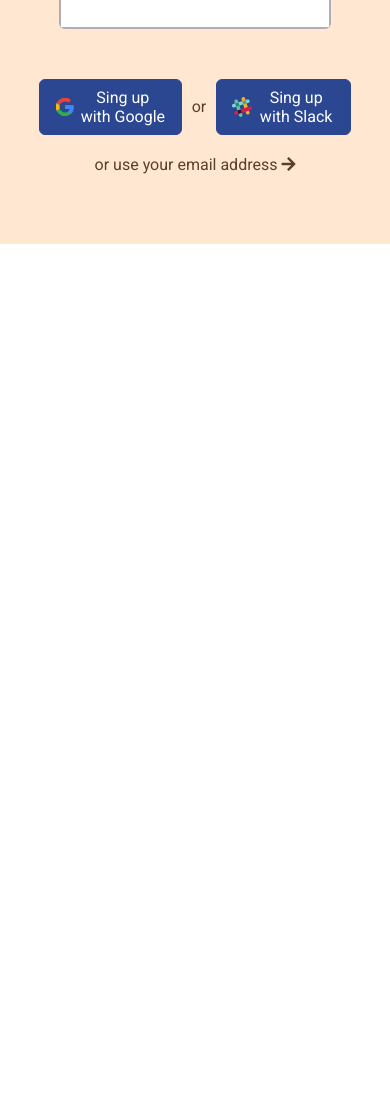
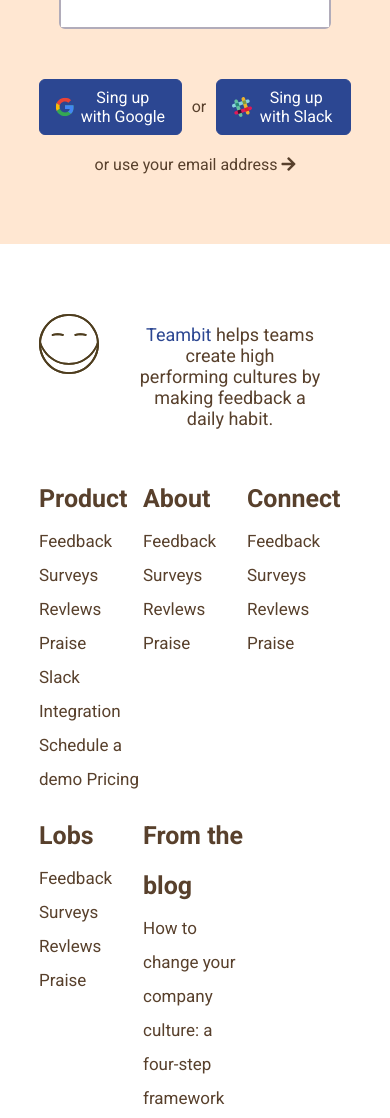
Before and after one commit to angelacaterina/node-sass-teambit, a website: page index.html in a window 390 px wide. Shown: the part 10502-11620 px from the top of the page. Before the commit the page ends 10746 px from the top, so only its background shows below. Drawn offline with Linux system fonts and the light colour scheme.

Commit message:
footer responsive

```diff
--- a/index.html
+++ b/index.html
@@ -264,7 +264,72 @@
                     </div>
                 </div>
             </main>
-            <footer id="site_footer"></footer>
+            <footer id="site_footer">
+                <div class="container">
+                    <div class="col_3 logo_footer">
+                        <div class="container_col ">
+                            <div class="logo_image">
+                                <img src="dist/images/logo-small.svg" alt="">
+                            </div>
+                            <p class="logo_text">
+                                <a href="#">Teambit</a> helps teams create high performing
+                                cultures by making feedback a daily habit.
+                            </p>
+                        </div>
+                    </div>
+                    <div class="row">
+                        <div class="container_col">
+                            <div class="inest">
+                                <h4>Product</h4>
+                                <ul>
+                                    <li><a href="#">Feedback</a></li>
+                                    <li><a href="#">Surveys</a></li>
+                                    <li><a href="#">Revlews</a></li>
+                                    <li><a href="#">Praise</a></li>
+                                    <li><a href="#">Slack</a></li>
+                                    <li><a href="#">Integration</a></li>
+                                    <li><a href="#">Schedule a demo Pricing</a></li>
+                                </ul>
+                            </div>
+                            <div class="inest">
+                                <h4>About</h4>
+                                <ul>
+                                    <li><a href="#">Feedback</a></li>
+                                    <li><a href="#">Surveys</a></li>
+                                    <li><a href="#">Revlews</a></li>
+                                    <li><a href="#">Praise</a></li>
+                                </ul>
+                            </div>
+                            <div class="inest">
+                                <h4>Connect</h4>
+                                <ul>
+                                    <li><a href="#">Feedback</a></li>
+                                    <li><a href="#">Surveys</a></li>
+                                    <li><a href="#">Revlews</a></li>
+                                    <li><a href="#">Praise</a></li>
+                                </ul>
+                            </div>
+                            <div class="inest">
+                                <h4>Lobs</h4>
+                                <ul>
+                                    <li><a href="#">Feedback</a></li>
+                                    <li><a href="#">Surveys</a></li>
+                                    <li><a href="#">Revlews</a></li>
+                                    <li><a href="#">Praise</a></li>
+                                </ul>
+                            </div>
+                            <div class="inest">
+                                <h4>From the blog</h4>
+                                <p>How to change your company culture: a four-step framework</p>
+                                <p>How teams con be more productive by killing 8-hour workday</p>
+                                <p>How to build high performing teams inspired by nature</p>
+                                <p>View all</p>
+                            </div>
+                        </div>
+                    </div>
+                </div>
+
+            </footer>
         </div>
 
         <!-- Js -->
--- a/src/partials/_footer.scss
+++ b/src/partials/_footer.scss
@@ -0,0 +1,137 @@
+footer#site_footer{
+    margin-top: 70px;
+    padding-bottom: 70px;
+    .container{
+        @include my-display-flex;
+        .col_3.logo_footer{
+            .container_col{
+                @include my-display-flex;
+                .logo_image{
+                    img{
+                        width: 50px;
+                    }
+                }
+                p.logo_text{
+                    width: 67%;
+                    padding: 0 30px;
+                    margin-left: 10px;
+                    margin-top: 10px;
+                    font-size: 22px;
+                    color: $text_brown;
+                    a{
+                        color: $text_link;
+                        text-decoration: none;
+                    }
+                }
+            }
+        }
+        .row{
+            width: calc(100% - 33%);
+            .container_col{
+                @include my-display-flex;
+                .inest{
+                    width: calc(100% / 5);
+                    line-height: 2;
+                    h4{
+                        font-size: 25px;
+                        color: $text_brown;
+                    }
+                    ul{
+                        list-style: none;
+                        li{
+                            a{
+                                color: $text_brown;
+                                font-size: 17px;
+                                text-decoration: none;
+                            }
+                        }
+                    }
+                    p{
+                        color: $text_brown;
+                        font-size: 17px;
+                    }
+                }
+            }
+
+        }
+    }
+}
+
+
+@media screen and (max-width: 550px){
+    footer#site_footer{
+        .container{
+            flex-direction: column;
+            .col_3.logo_footer{
+                .container_col{
+                    @include my-display-flex;
+                    justify-content: center;
+                    padding-bottom: 30px;
+                    .logo_image{
+                        img{
+                            width: 60px;
+                        }
+                    }
+                    p.logo_text{
+                        width: 100%;
+                        font-size: 18px;
+                    }
+                }
+            }
+            .row{
+                width: 100%;
+                .container_col{
+                    width: 80%;
+                    margin: 0 auto;
+                    flex-wrap: wrap;
+                    .inest{
+                        width: calc(100% / 3);
+                        h4{
+                            padding-top: 15px;
+                        }
+                    }
+                }
+            }
+        }
+    }
+}
+
+/* sreen tablet */
+@media screen and (min-width: 551px) and (max-width: 998px){
+    footer#site_footer{
+        .container{
+            flex-direction: column;
+            .col_3.logo_footer{
+                .container_col{
+                    @include my-display-flex;
+                    justify-content: center;
+                    padding-bottom: 30px;
+                    .logo_image{
+                        img{
+                            width: 70px;
+                        }
+                    }
+                    p.logo_text{
+                        width: 100%;
+                        font-size: 20px;
+                    }
+                }
+            }
+            .row{
+                width: 100%;
+                .container_col{
+                    width: 85%;
+                    margin: 0 auto;
+                    justify-content: space-between;
+                    flex-wrap: wrap;
+                    .inest{
+                        width: calc(100% / 3);
+                        h4{
+                            padding-top: 15px;
+                        }
+                    }
+                }
+            }
+        }
+    }
+}
```
Also changed, not shown: dist/css/style.css, src/partials/_header.scss (line endings or trailing spaces).
